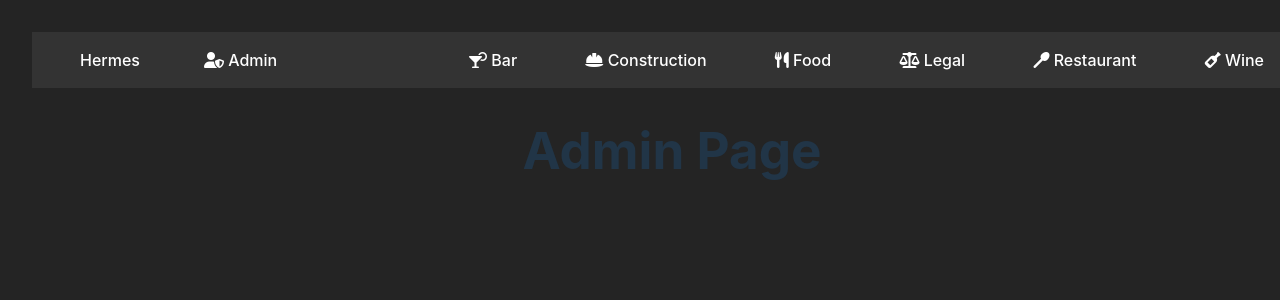
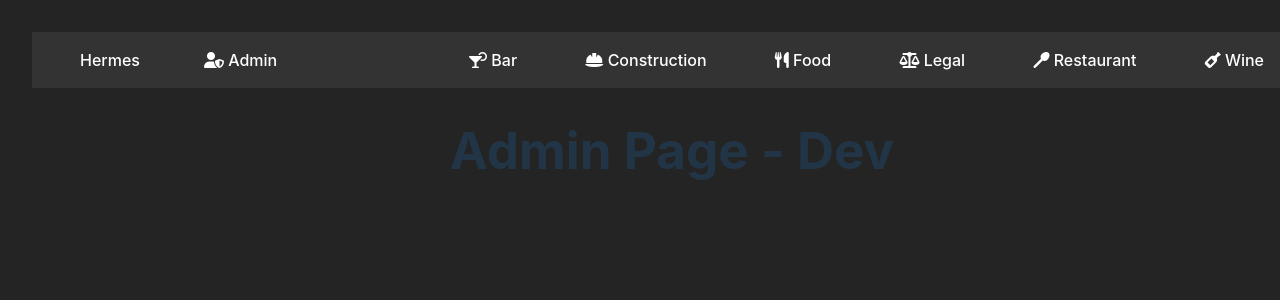
Before and after one commit to Hermes-Marketing/hermes, a Vue app in the folder frontend/: page /admin in a window 1280 px wide. Shown: the top 300 px of the page. Built offline with nearby package versions, Linux system fonts and the light colour scheme; no server answers.

Commit message:
dev test

```diff
--- a/frontend/src/views/modules/Admin.vue
+++ b/frontend/src/views/modules/Admin.vue
@@ -1,6 +1,6 @@
 <template>
   <div>
-    <h1>Admin Page</h1>
+    <h1>Admin Page - Dev</h1>
   </div>
 </template>
 
```
